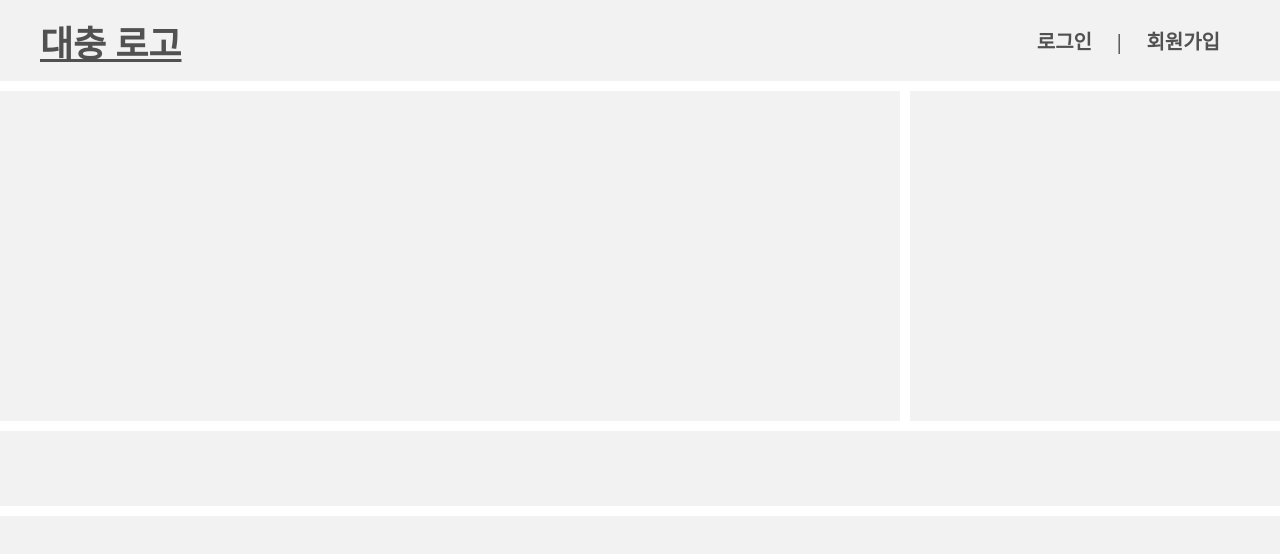
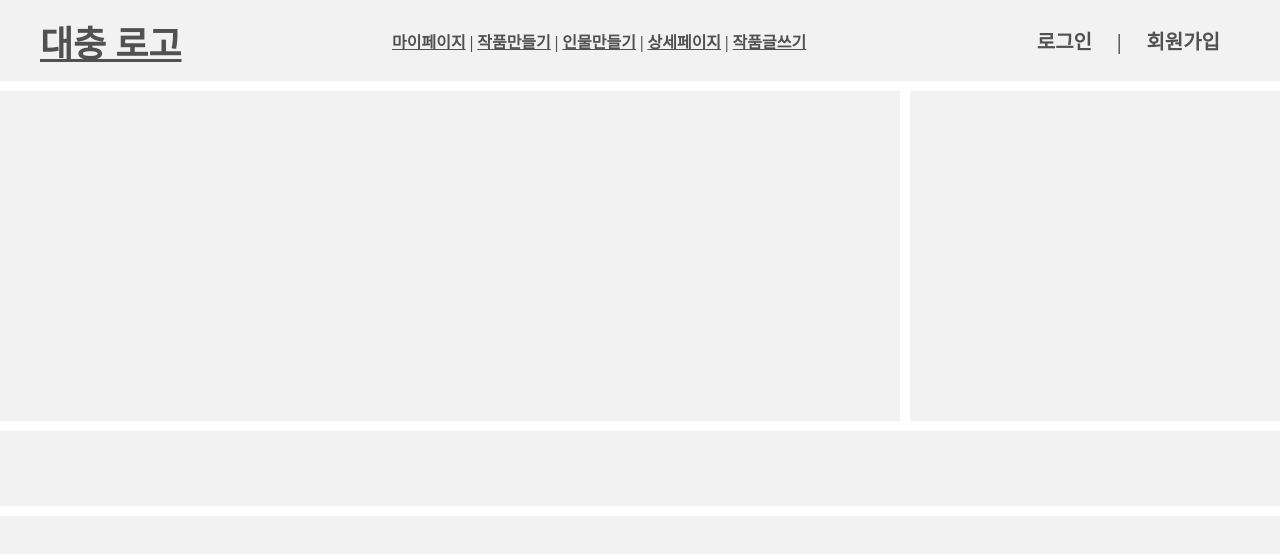
Before and after one commit to FoocoJun/Vue-Side-Wriite, a Vue app: page / in a window 1280 px wide. Shown: the top 554 px of the page. Built offline with nearby package versions, Linux system fonts and the light colour scheme.

Commit message:
Add Tmp router-links at NavBar to move easy

```diff
--- a/src/components/NavBar.vue
+++ b/src/components/NavBar.vue
@@ -3,6 +3,15 @@
     <div class="m40 tXL">
       <router-link to="/">대충 로고</router-link>
     </div>
+    <!-- 개발 중 이동 용이성을 위한 임시 라우트 링크 -->
+    <div class="m20 tS">
+      <router-link to="/user/asd">마이페이지</router-link> |
+      <router-link to="/create/work">작품만들기</router-link> |
+      <router-link to="/create/character">인물만들기</router-link> |
+      <router-link to="/xcvs/detail">상세페이지</router-link> |
+      <router-link to="/xcvs/write">작품글쓰기</router-link>
+    </div>
+    <!-- 개발 중 이동 용이성을 위한 임시 라우트 링크 -->
     <div class="m40 tM">
       <span class="m20">로그인</span> |
       <span class="m20">회원가입</span>
```
